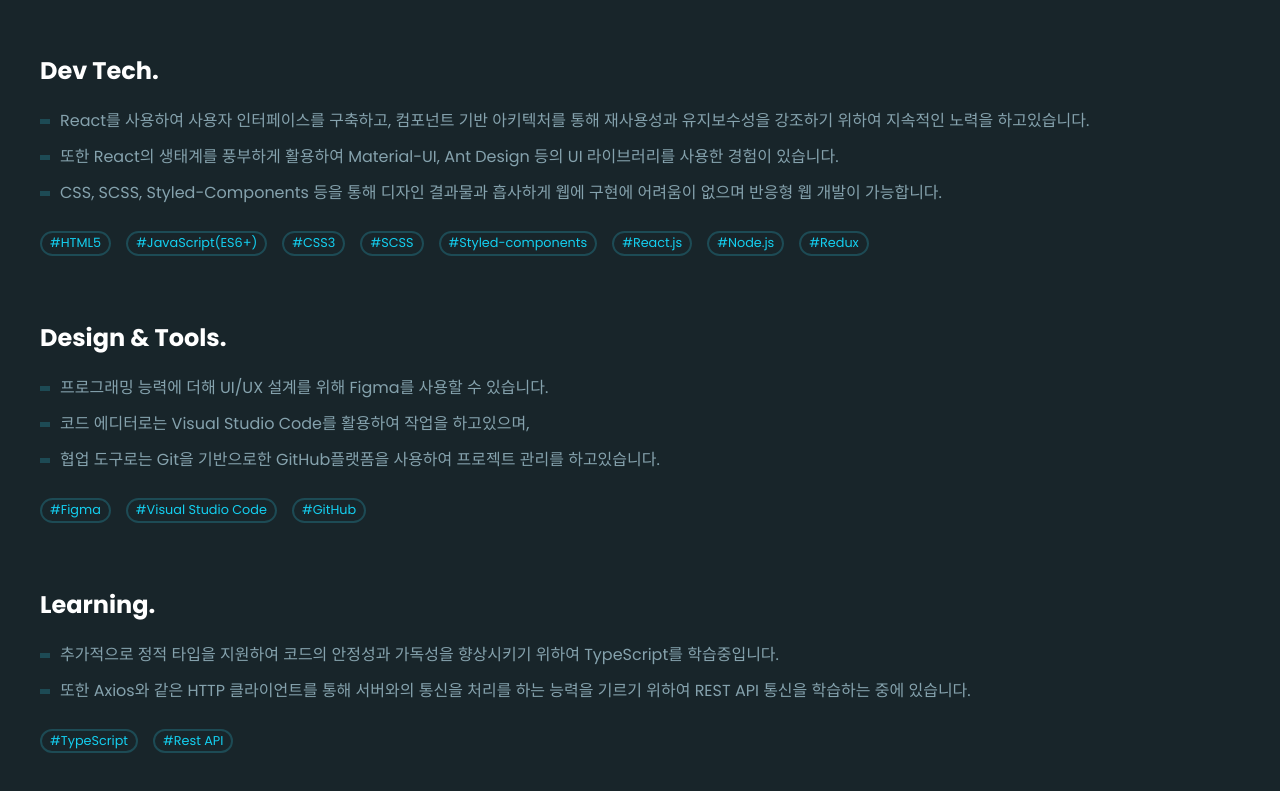
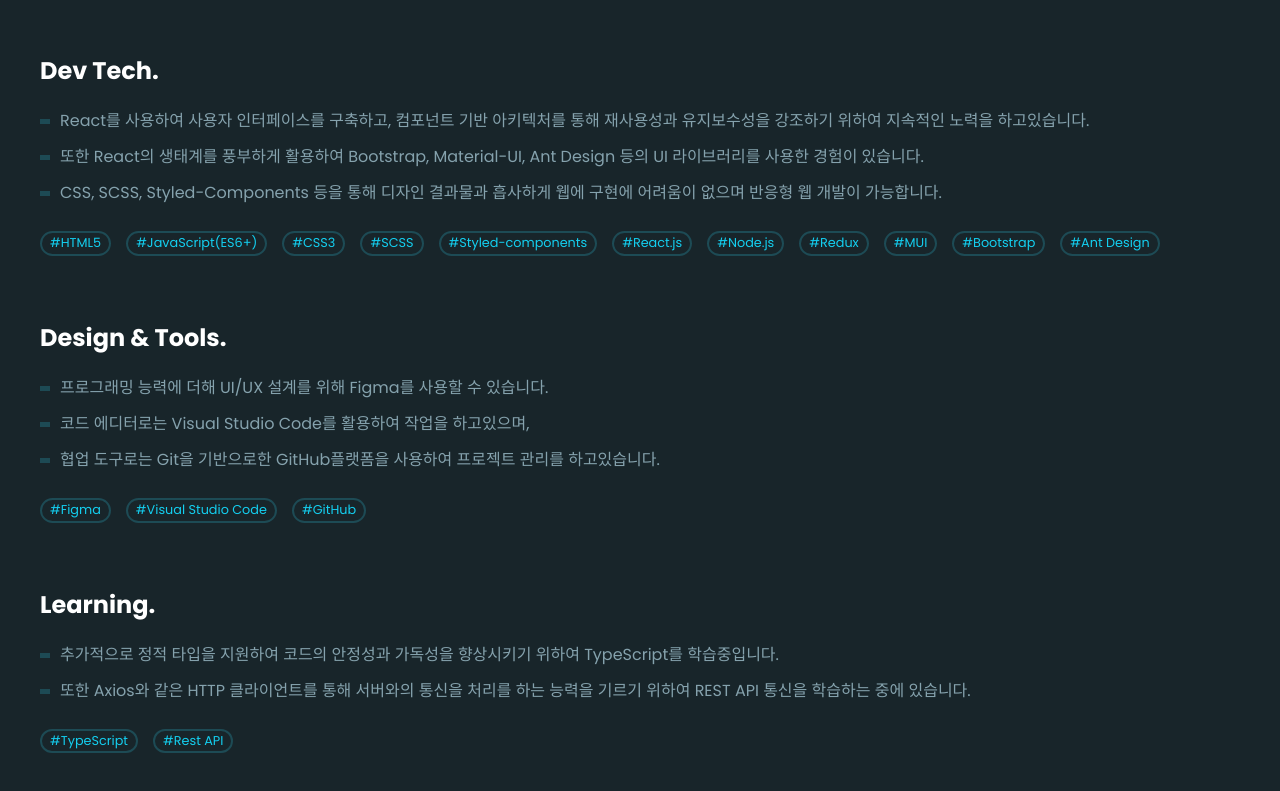
Before and after one commit to G-jjunny/My_protfolio_V2, a React (Create React App) app: page / in a window 1280 px wide. Shown: the part 1861-2652 px from the top of the page. Built offline with nearby package versions, Linux system fonts and the light colour scheme.

Commit message:
add favicon

```diff
--- a/src/Pages/TechStack.jsx
+++ b/src/Pages/TechStack.jsx
@@ -35,8 +35,8 @@ function TechStack() {
               노력을 하고있습니다.
             </li>
             <li>
-              또한 React의 생태계를 풍부하게 활용하여 Material-UI, Ant Design
-              등의 UI 라이브러리를 사용한 경험이 있습니다.
+              또한 React의 생태계를 풍부하게 활용하여 Bootstrap, Material-UI,
+              Ant Design 등의 UI 라이브러리를 사용한 경험이 있습니다.
             </li>
             <li>
               CSS, SCSS, Styled-Components 등을 통해 디자인 결과물과 흡사하게
@@ -52,6 +52,9 @@ function TechStack() {
             <div className="tech">#React.js</div>
             <div className="tech">#Node.js</div>
             <div className="tech">#Redux</div>
+            <div className="tech">#MUI</div>
+            <div className="tech">#Bootstrap</div>
+            <div className="tech">#Ant Design</div>
           </div>
         </div>
         <div className="stack">
```
Also changed, not shown: 1 other file (tests, documents, lock files or other folders).
